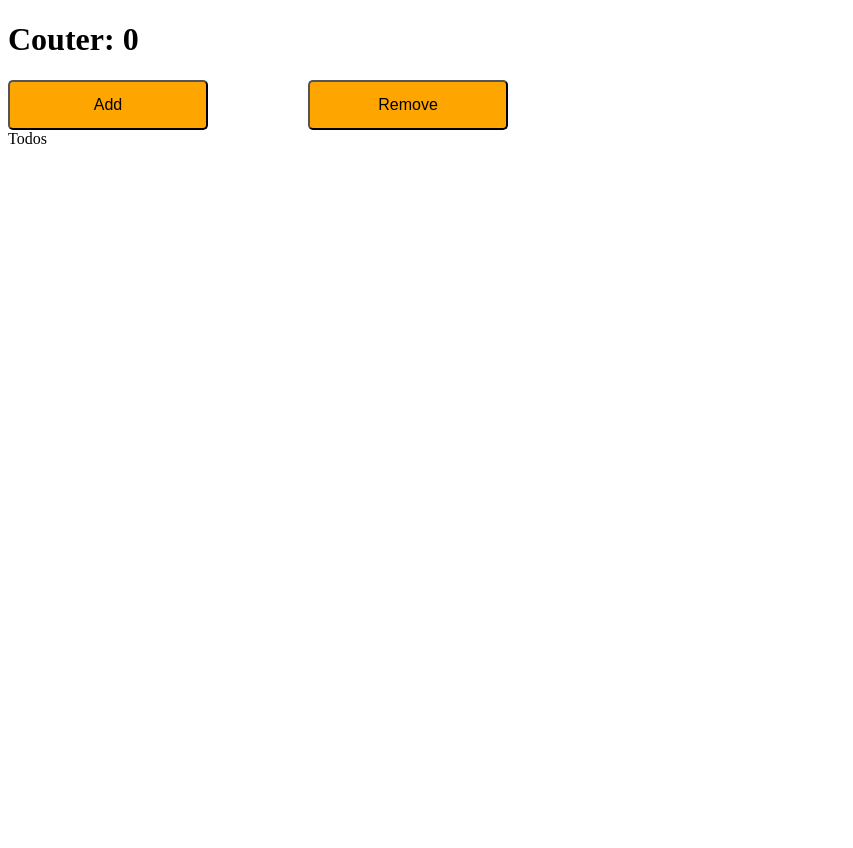
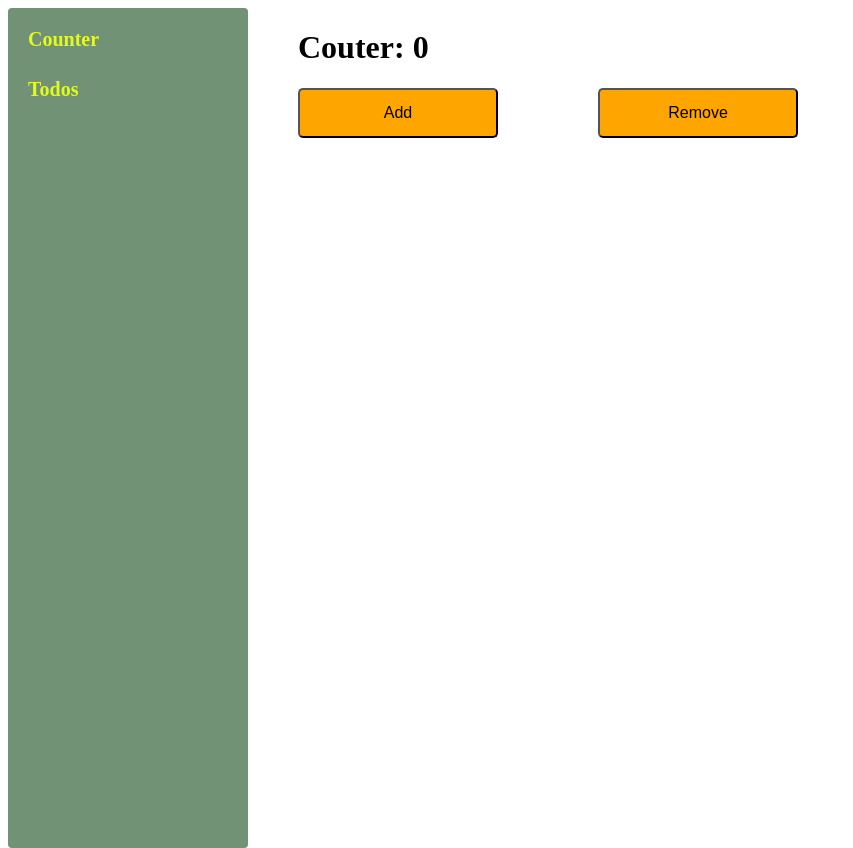
Before and after one commit to srinivasaleti/apollo-local-state-management, a React (Create React App) app: page / in a window 1280 px wide. Shown: the whole page, without its empty margins (0-853 px from the left). Before the commit the page ends 800 px from the top, so only its background shows below. Built offline with nearby package versions, Linux system fonts and the light colour scheme.

Commit message:
Introduce router

```diff
--- a/package.json
+++ b/package.json
@@ -8,6 +8,7 @@
     "graphql": "^14.5.8",
     "react": "^16.12.0",
     "react-dom": "^16.12.0",
+    "react-router-dom": "^5.1.2",
     "react-scripts": "3.2.0"
   },
   "scripts": {
--- a/src/App.js
+++ b/src/App.js
@@ -5,6 +5,13 @@ import ApolloClient from 'apollo-boost';
 import { resolvers, typeDefs } from './resolvers';
 import Couter from './Counter/Couter';
 import Todos from './Todos/Todos';
+import {
+  BrowserRouter as Router,
+  Switch,
+  Route,
+  Link
+} from "react-router-dom";
+import "./app.css"
 
 const cache = new InMemoryCache()
 
@@ -30,8 +37,26 @@ cache.writeData({
 function App() {
   return (
     <ApolloProvider client={client}>
-      <Couter />
-      <Todos />
+      <Router>
+        <div className="main">
+          <div className='sidebar'>
+            <Link to="/"><li>Counter</li></Link>
+            <Link to="/todos"><li>Todos</li></Link>
+          </div>
+
+          <div className='content'>
+            <Switch>
+              <Route path="/todos">
+                <Todos />
+              </Route>
+              <Route path="/">
+                <Couter />
+              </Route>
+            </Switch>
+          </div>
+        </div>
+      </Router>
+
     </ApolloProvider>
   );
 }
--- /dev/null
+++ b/src/app.css
@@ -0,0 +1,25 @@
+.sidebar {
+    height: 100vh;
+    background: #719275;
+    width: 200px;
+    margin-right: 50px;
+    padding: 20px;
+    border-radius: 4px;
+}
+
+.sidebar li {
+    height: 50px;
+    list-style-type: none;
+    font-weight: bold;
+    font-size: 20px;
+    color: #e2fb1c;
+}
+
+a {
+    text-decoration: none;
+}
+
+.main {
+    height: 100vh;
+    display: flex;
+}
```
